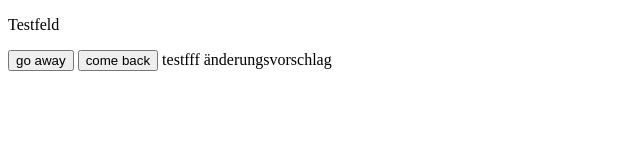
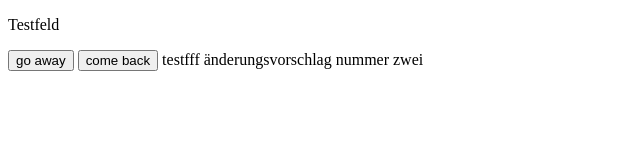
Before and after one commit to roman132435/js_basics, a plain HTML site: page index.html in a window 1280 px wide. Shown: the whole page, without its empty margins (0-640 px from the left). Drawn offline with Linux system fonts and the light colour scheme.

Commit message:
nummer #2

```diff
--- a/index.html
+++ b/index.html
@@ -18,4 +18,4 @@
 </html>
 testfff
 
-änderungsvorschlag
+änderungsvorschlag nummer zwei
```
